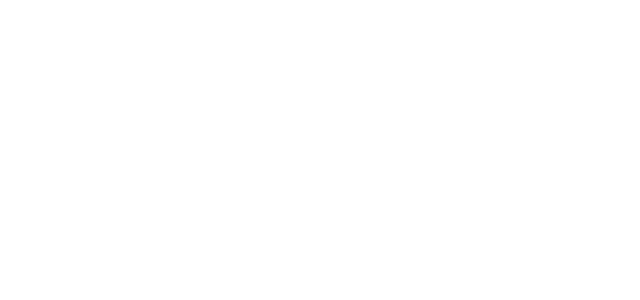
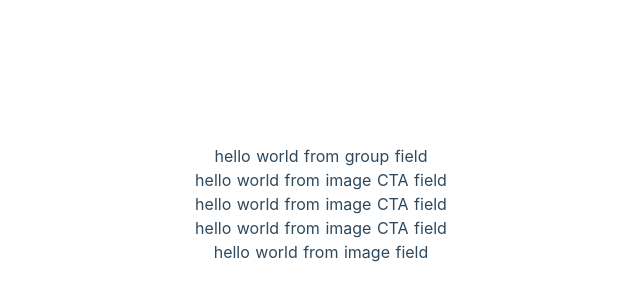
Before and after one commit to erik-trantt/vue-nuxt-template, a Nuxt app: page /content-builder in a window 1280 px wide. Before the commit this address had no page. Shown: the part 196-496 px from the top of the page, without its empty margins (319-959 px from the left). Built offline with nearby package versions, Linux system fonts and the light colour scheme; what vue-mq would draw is missing.

Commit message:
Set up dynamic components

```diff
--- /dev/null
+++ b/src/components/content-builder/fields.vue
@@ -0,0 +1,24 @@
+<template>
+  <keep-alive>
+    <component :is="field" :data="data"></component>
+  </keep-alive>
+</template>
+
+<script lang="ts">
+import { Vue, Component, Prop } from "vue-property-decorator";
+
+@Component
+export default class ContentBuilderFields extends Vue {
+  @Prop()
+  readonly data!: unknown & {
+    type: string;
+  };
+
+  get field(): unknown {
+    return () =>
+      import(`~/components/content-builder/${this.data.type}-field.vue`);
+  }
+}
+</script>
+
+<style lang="postcss" scoped></style>
--- /dev/null
+++ b/src/components/content-builder/group-field.vue
@@ -0,0 +1,32 @@
+<template>
+  <div>
+    <div>hello world from group field</div>
+    <div
+      v-for="(fieldData, index) in data.children"
+      :key="'group-item-' + fieldData.type + index"
+    >
+      <cb-fields :data="fieldData" />
+    </div>
+  </div>
+</template>
+
+<script lang="ts">
+import { Vue, Component, Prop } from "vue-property-decorator";
+import CbFields from "~/components/content-builder/fields.vue";
+
+@Component({
+  components: {
+    CbFields,
+  },
+})
+export default class GroupField extends Vue {
+  @Prop()
+  readonly data!: unknown;
+}
+
+export interface CBGroupField {
+  direction: "horizontal" | "vertical";
+}
+</script>
+
+<style lang="postcss" scoped></style>
--- /dev/null
+++ b/src/components/content-builder/image-cta-field.vue
@@ -0,0 +1,15 @@
+<template>
+  <div>hello world from image CTA field</div>
+</template>
+
+<script lang="ts">
+import { Vue, Component, Prop } from "vue-property-decorator";
+
+@Component
+export default class ImageCtaField extends Vue {
+  @Prop()
+  readonly data!: unknown;
+}
+</script>
+
+<style lang="postcss" scoped></style>
--- /dev/null
+++ b/src/components/content-builder/image-field.vue
@@ -0,0 +1,15 @@
+<template>
+  <div>hello world from image field</div>
+</template>
+
+<script lang="ts">
+import { Vue, Component, Prop } from "vue-property-decorator";
+
+@Component
+export default class ImageField extends Vue {
+  @Prop()
+  readonly data!: unknown;
+}
+</script>
+
+<style lang="postcss" scoped></style>
--- /dev/null
+++ b/src/components/content-builder/link-field.vue
@@ -0,0 +1,15 @@
+<template>
+  <div>hello world from image field</div>
+</template>
+
+<script lang="ts">
+import { Vue, Component, Prop } from "vue-property-decorator";
+
+@Component
+export default class LinkField extends Vue {
+  @Prop()
+  readonly data!: unknown;
+}
+</script>
+
+<style lang="postcss" scoped></style>
--- /dev/null
+++ b/src/pages/content-builder/index.vue
@@ -0,0 +1,94 @@
+<template>
+  <div>
+    <span
+      v-for="(componentData, index) in data"
+      :key="'cb-fields-' + componentData.type + index"
+    >
+      <cb-fields :data="componentData" />
+    </span>
+  </div>
+</template>
+
+<script lang="ts">
+import { Vue, Component } from "vue-property-decorator";
+import CbFields from "~/components/content-builder/fields.vue";
+
+@Component({
+  head: {
+    title: "Content Builder",
+  },
+  components: { CbFields },
+})
+export default class ContentBuilderPage extends Vue {
+  data: unknown = [
+    {
+      type: "group",
+      direction: "horizontal",
+      isCenter: true,
+      itemsPerRow: 3,
+      itemWithds: [33.33333, 33.33333, 33.33333],
+      children: [
+        {
+          type: "image-cta",
+          children: [
+            {
+              type: "image",
+              url: "",
+              alt: "cta image 1",
+            },
+            {
+              type: "link",
+              href: "",
+              label: "",
+              isButton: true,
+              buttonType: "primary",
+              position: "above",
+            },
+          ],
+        },
+        {
+          type: "image-cta",
+          children: [
+            {
+              type: "image",
+              url: "",
+              alt: "",
+            },
+            {
+              type: "link",
+              href: "",
+              label: "",
+              isButton: true,
+              buttonType: "primary",
+              position: "below",
+            },
+          ],
+        },
+        {
+          type: "image-cta",
+          children: [
+            {
+              type: "image",
+              url: "",
+              alt: "",
+            },
+            {
+              type: "link",
+              href: "",
+              label: "",
+              isButton: true,
+              buttonType: "primary",
+              position: "inside-center",
+            },
+          ],
+        },
+      ],
+    },
+    {
+      type: "image",
+      url: "",
+      alt: "parent image",
+    },
+  ];
+}
+</script>
--- a/src/pages/index.vue
+++ b/src/pages/index.vue
@@ -1,6 +1,11 @@
 <template>
   <section class="h-screen w-3/4 mx-auto">
     <div>hello world {{ timestamp }}</div>
+    <nuxt-link
+      to="/content-builder"
+      class="text-blue-500 underline hover:no-underline"
+      >visit content builder</nuxt-link
+    >
     <div class="h-full w-full bg-black flex parent">
       <div class="item-h bg-green-400 h-3/4" style="width: 30%">a</div>
       <div class="item-h bg-yellow-400 h-3/4 parent" style="width: 70%">
```
Also changed, not shown: src/components/icon-link.vue (renamed from src/components/IconLink.vue).
